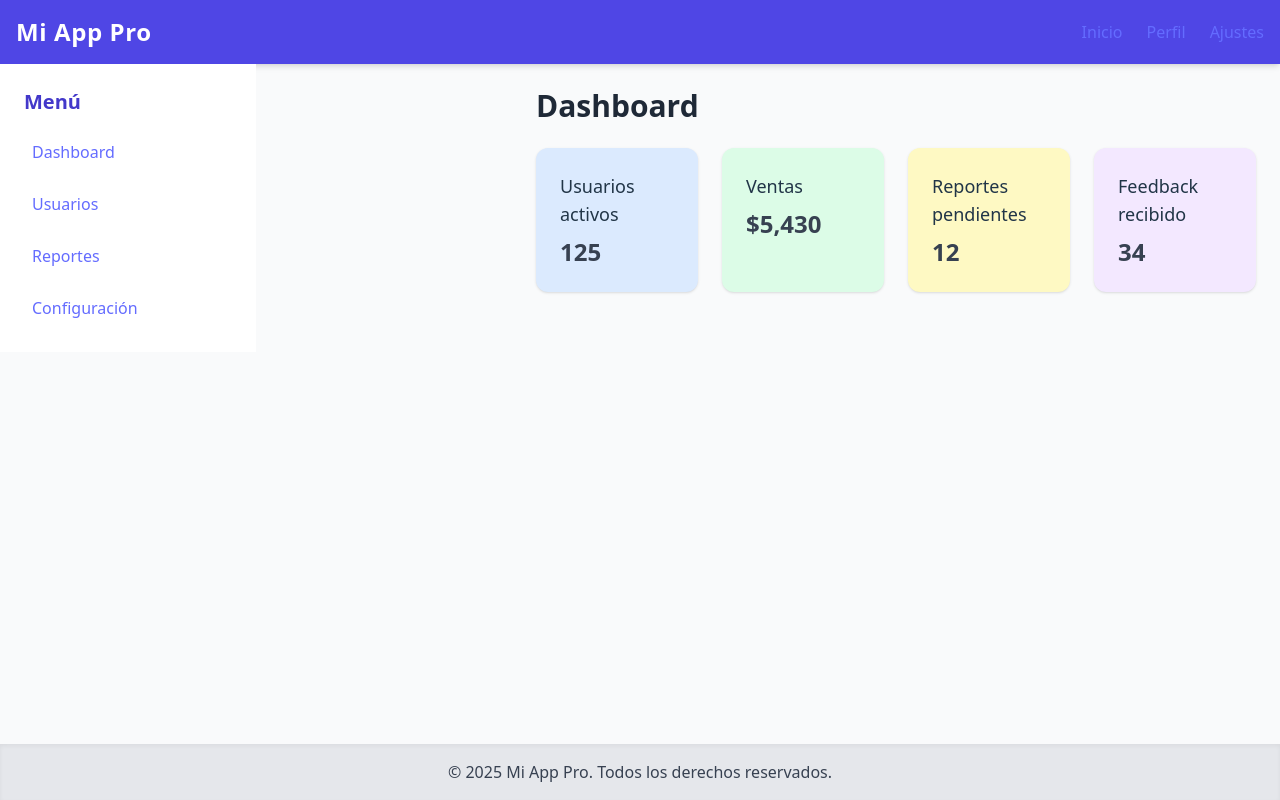
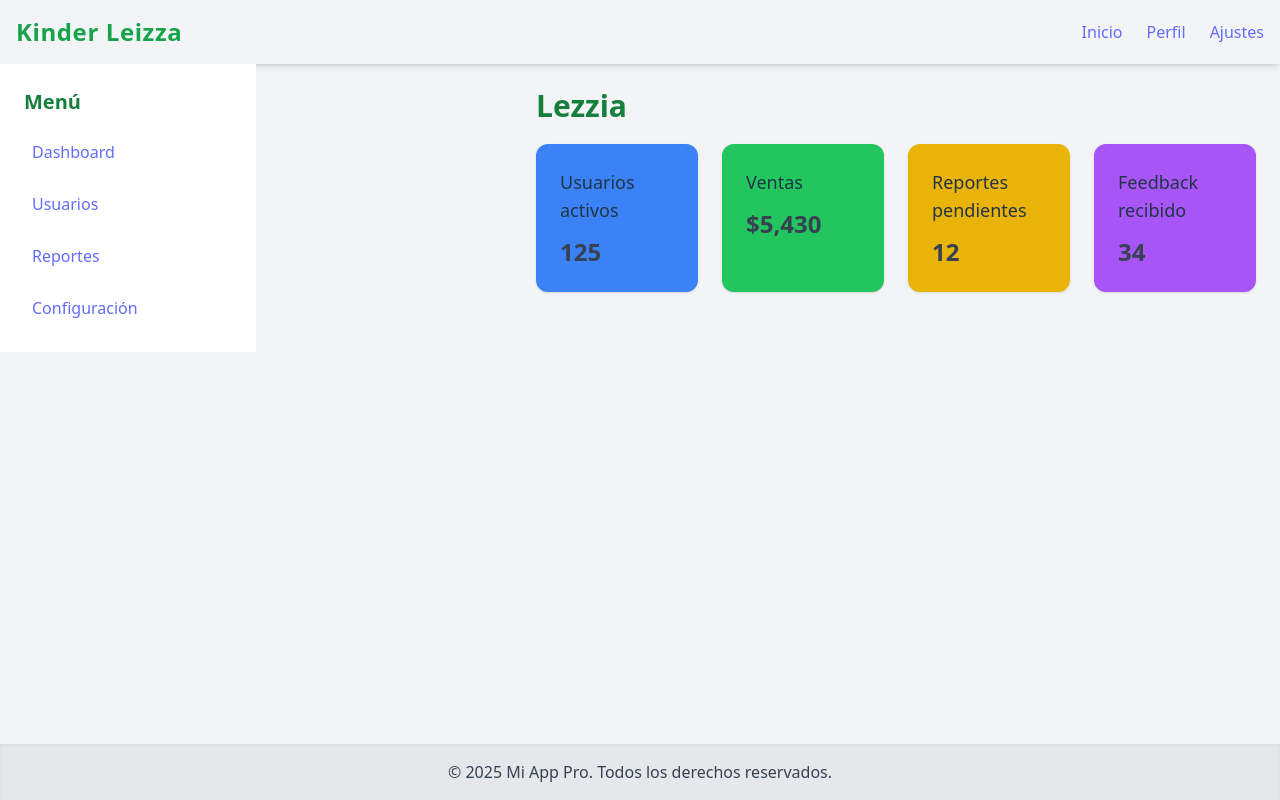
Before and after one commit to ChenteJD/App_Kinder_Seguro, a React (Vite) app: page / in a window 1280 px wide. Built offline with nearby package versions, Linux system fonts and the light colour scheme.

Commit message:
Comprencion del codigo

```diff
--- a/src/App.jsx
+++ b/src/App.jsx
@@ -8,7 +8,7 @@ function App() {
   const [sidebarOpen, setSidebarOpen] = useState(false);
 
   return (
-    <div className="flex flex-col min-h-screen bg-gray-50">
+    <div className="flex flex-col min-h-screen bg-gray-100">
       <Header toggleSidebar={() => setSidebarOpen(!sidebarOpen)} />
       <div className="flex flex-1">
         <Sidebar isOpen={sidebarOpen} />
--- a/src/components/Header.jsx
+++ b/src/components/Header.jsx
@@ -1,7 +1,7 @@
 export default function Header({ toggleSidebar }) {
   return (
-    <header className="bg-indigo-600 text-white p-4 flex justify-between items-center shadow-md">
-      <h1 className="text-2xl font-bold tracking-wide">Mi App Pro</h1>
+    <header className="bg-white-200 text-green-600 p-4 flex justify-between items-center shadow-md">
+      <h1 className="text-2xl font-bold tracking-wide">Kinder Leizza</h1>
 
       {/* Navegación desktop */}
       <nav className="space-x-6 hidden md:flex">
@@ -13,7 +13,7 @@ export default function Header({ toggleSidebar }) {
       {/* Botón hamburguesa móvil */}
       <button
         onClick={toggleSidebar}
-        className="md:hidden p-2 rounded hover:bg-indigo-500 transition"
+        className="md:hidden p-2 rounded hover:bg-white transition"
       >
         ☰
       </button>
--- a/src/components/MainContent.jsx
+++ b/src/components/MainContent.jsx
@@ -1,21 +1,21 @@
 export default function MainContent() {
   const cards = [
-    { title: "Usuarios activos", color: "bg-blue-100", value: 125 },
-    { title: "Ventas", color: "bg-green-100", value: "$5,430" },
-    { title: "Reportes pendientes", color: "bg-yellow-100", value: 12 },
-    { title: "Feedback recibido", color: "bg-purple-100", value: 34 },
+    { title: "Usuarios activos", color: "bg-blue-500", value: 125 },
+    { title: "Ventas", color: "bg-green-500", value: "$5,430" },
+    { title: "Reportes pendientes", color: "bg-yellow-500", value: 12 },
+    { title: "Feedback recibido", color: "bg-purple-500", value: 34 },
   ];
 
   return (
     <main className="flex-1 p-6 md:ml-64 transition-all duration-300">
-      <h2 className="text-3xl font-semibold text-gray-800 mb-6">Dashboard</h2>
+      <h2 className="text-3xl font-semibold text-green-700 mb-5">Lezzia</h2>
       <div className="grid grid-cols-1 sm:grid-cols-2 lg:grid-cols-3 xl:grid-cols-4 gap-6">
         {cards.map((card, idx) => (
           <div
             key={idx}
             className={`${card.color} p-6 rounded-xl shadow hover:shadow-lg transition cursor-pointer`}
           >
-            <h3 className="text-lg font-medium mb-2">{card.title}</h3>
+            <h3 className="text-lg font-medium mb-3">{card.title}</h3>
             <p className="text-2xl font-bold text-gray-700">{card.value}</p>
           </div>
         ))}
--- a/src/components/Sidebar.jsx
+++ b/src/components/Sidebar.jsx
@@ -4,7 +4,7 @@ export default function Sidebar({ isOpen }) {
       className={`bg-white w-64 p-6 space-y-4 shadow-lg transform top-0 left-0 fixed h-full z-50 transition-transform duration-300 ease-in-out
       ${isOpen ? "translate-x-0" : "-translate-x-full"} md:translate-x-0 md:static md:shadow-none`}
     >
-      <h2 className="text-xl font-semibold mb-4 text-indigo-700">Menú</h2>
+      <h2 className="text-xl font-semibold mb-4 text-green-700">Menú</h2>
       <ul className="space-y-3">
         <li>
           <a href="#" className="block p-2 rounded hover:bg-indigo-100 transition">
```
